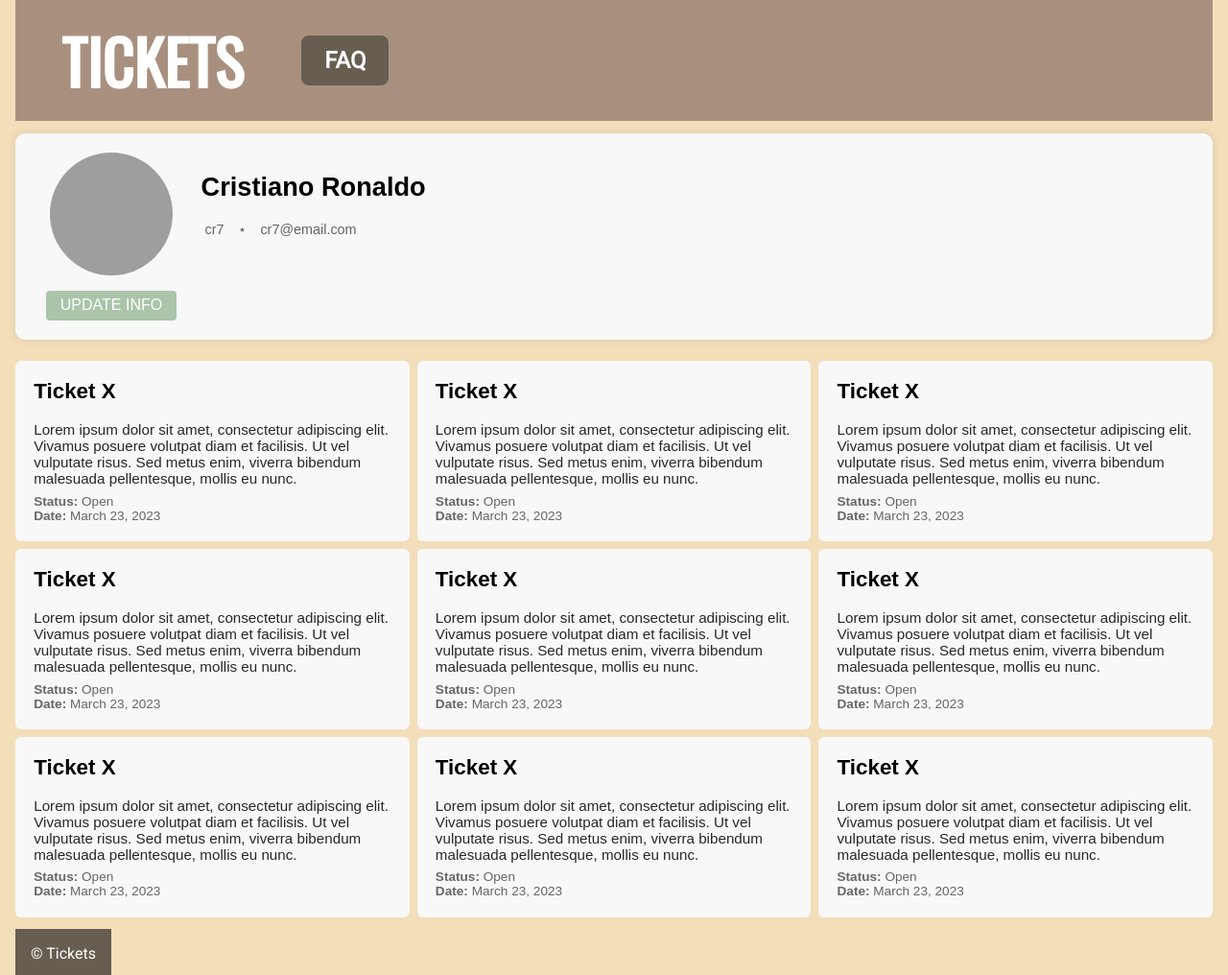
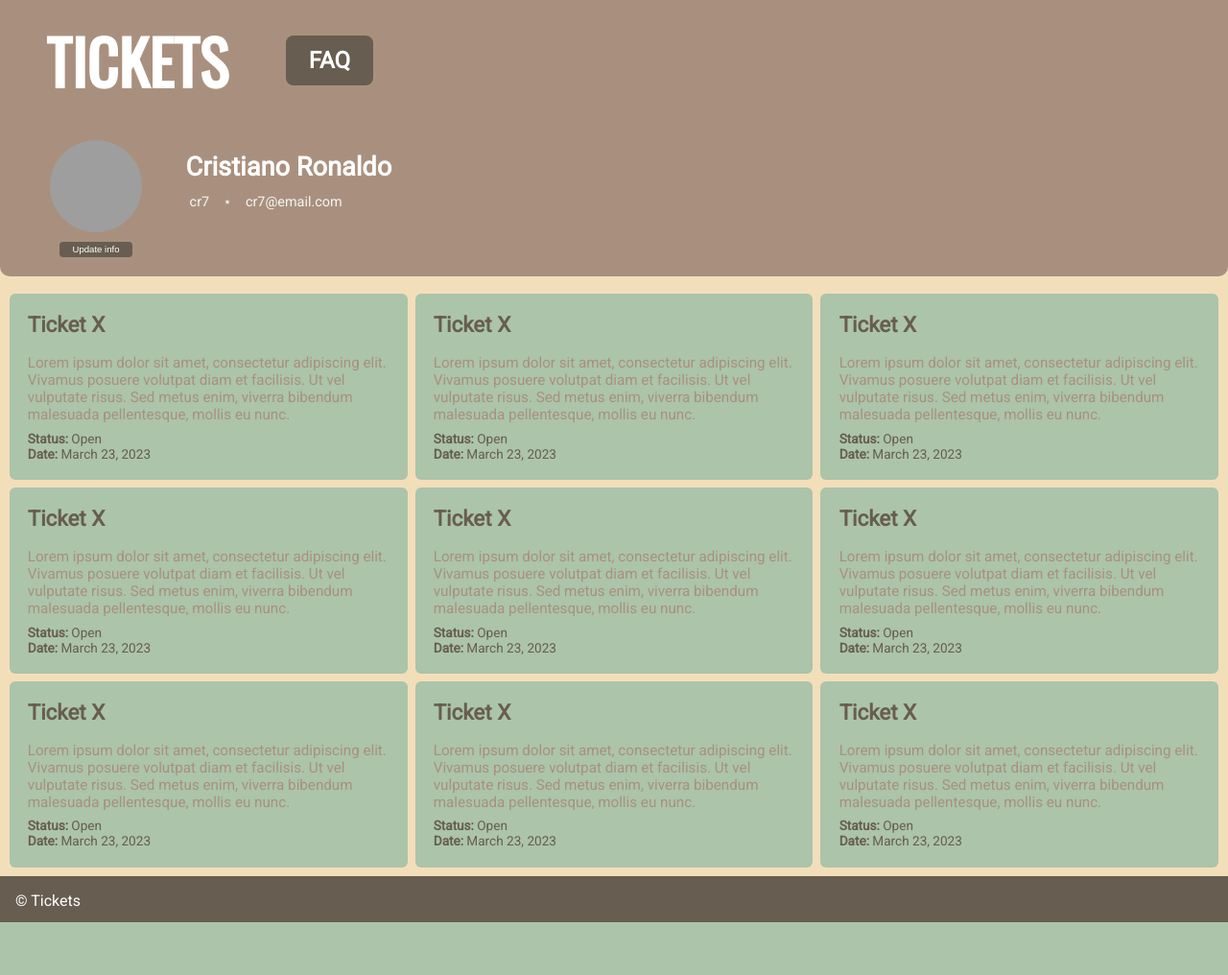
Before and after one commit to FEUP-LTW-2023/project-ltw13g03, a PHP site: page /pages/profile.php in a window 1280 px wide. Shown: the whole page at 96% size. After the commit the page ends 961 px from the top, so only its background shows below. Run offline with PHP 8.4, Linux system fonts and the light colour scheme; grey boxes are pictures that could not be loaded.

Commit message:
Fixed design caused by profile.css and improved some design

```diff
--- a/pages/faq.php
+++ b/pages/faq.php
@@ -4,9 +4,7 @@
 
 output_header();
 
-for ($i = 1; $i <= 5; $i++) {
-    output_question();
-}
+output_questions();
 
 output_footer();
 ?>
--- /dev/null
+++ b/style/faq.css
@@ -0,0 +1,24 @@
+#questions {
+    grid-area: 2 / 1 / span 1 / span 2;
+}
+
+.question {
+    background-color: #675D50 ;
+    color: white;
+    border-radius: 0.5em;
+
+    margin: 1em;
+    padding: 1em;
+}
+
+.question h3 {
+    font-size: 3em;
+
+    margin: 0;
+    padding: 0;
+}
+
+.question p {
+    font-size: 1.2em;
+    line-height: 1.5em;
+}
--- a/style/forms.css
+++ b/style/forms.css
@@ -5,6 +5,7 @@
 }
 
 section#login, section#register {
+    grid-area: 2 / 1 / span 1 / span 2;
     background-color: var(--box-color);
     border-radius: 1em;
     padding: 1em;
--- a/style/profile.css
+++ b/style/profile.css
@@ -1,16 +1,8 @@
-body {
-    font-family: 'Arial', sans-serif;
-    display: grid;
-    row-gap: .8em;
-    margin: 0 1em;
-    padding: 0;
+:root {
+    --box-color: #ABC4AA;
+    --text-color: #675D50;
+    --text-color-2: #A9907E;
 }
-
-
-header {
-    grid-area: 1 / 1 / span 1 / span 2;
-}
-
 
 /* Profile */
 
@@ -18,18 +10,18 @@
     grid-area: 2 / 1 / span 1 / span 2;
     display: grid;
     grid-template-columns: 10em auto;
+    margin-bottom: .5em;
 
-    background-color: #f8f8f8;
+    background-color: #A9907E;
     padding: 20px;
-    border-radius: 10px;
-    box-shadow: 0 0 10px rgba(0, 0, 0, 0.1);
+    border-radius: 0 0 10px 10px;
 }
 
 .userprofile img {
     grid-area: 1 / 1 / span 2 / span 1;
 
-    width: 8em;
-    height: 8em;
+    width: 6em;
+    height: 6em;
     border-radius: 50%;
     margin: 0 auto;
 }
@@ -39,6 +31,7 @@
 
     margin: auto .5em;
     font-size: 1.7rem;
+    color: white;
 }
 
 .userprofile ul {
@@ -48,7 +41,7 @@
     padding: 0;
     list-style-type: none;
     display: flex;
-    color: rgb(100, 100, 100);
+    color: whitesmoke;
 }
 
 .userprofile li {
@@ -60,26 +53,21 @@
     margin: 0 1em;
 }
 
-button {
+.userprofile button {
     grid-area: 3 / 1;
     margin-top: 1.2em;
-    width: 8.5em;
+    width: 8em;
     margin: 1em auto 0 auto;
-    padding: .4em .8em;
+    padding: .3em .4em;
 
-    font-size: 1rem;
-    text-transform: uppercase;
+    font-size: .6rem;
     border-radius: 4px;
     border: none;
 
-    background-color: #ABC4AA;
+    background-color: var(--text-color);
     color: white;
     transition: background-color 0.2s ease-in-out;
     cursor: pointer;
-}
-
-button:hover {
-    background-color: #8d816f;
 }
 
 
@@ -87,7 +75,7 @@
 
 section#tickets {
     margin-top: .6em;
-
+    margin: .6em;
     grid-area: 3 / 1 / span 1 / span 2;
     display: grid;
     grid-template-columns: repeat(auto-fit, minmax(21em, 1fr));
@@ -95,24 +83,26 @@
 }
 
 .ticketpreview {
-    background-color: #f8f8f8;
+    background-color: var(--box-color);
     border-radius: 6px;
     padding: 1.2em;
 }
 
 .ticketpreview h3 {
     margin: 0;
+    color: var(--text-color);
     font-size: 1.4rem;
     margin-bottom: .8em;
 }
 
 .ticketpreview p {
     margin: 0;
+    color: var(--text-color-2);
     font-size: .95rem;
 }
 
 .ticketpreview p:nth-child(2) {
-    color: #282828;
+    color: var(--text-color-2);
     margin-bottom: .5em;
 }
 
@@ -128,5 +118,5 @@
 
 .ticketpreview p:nth-child(3), .ticketpreview p:nth-child(4) {
     font-size: .85rem;
-    color: #666;
+    color: var(--text-color)
 }
--- a/style/style.css
+++ b/style/style.css
@@ -1,12 +1,16 @@
 @import url('https://fonts.googleapis.com/css2?family=Oswald&family=Roboto&display=swap');
 
 body {
+    display: grid;
+
     background-color: #F3DEBA;
     margin: auto;
     font-family: Roboto, sans-serif;
 }
 
 header {
+    grid-area: 1 / 1 / span 1 / span 2;
+
     background-color: #A9907E;
     padding: 1em;
 }
@@ -38,32 +42,11 @@
     margin: 0 1em;
 }
 
-/* faq */
-
-.question {
-    background-color: #675D50 ;
-    color: white;
-    border-radius: 0.5em;
-
-    margin: 1em;
-    padding: 1em;
-}
-
-.question h3 {
-    font-size: 3em;
-
-    margin: 0;
-    padding: 0;
-}
-
-.question p {
-    font-size: 1.2em;
-    line-height: 1.5em;
-}
 
 /* footer */
 
 body > footer {
+    grid-area: 4 / 1 / span 1 / span 2;
     background-color: #675D50;
     color: white;
 
--- a/templates/common.php
+++ b/templates/common.php
@@ -8,6 +8,7 @@
             <meta name="viewport" content="width=device-width, initial-scale=1.0">
             <link href="../style/style.css" rel="stylesheet">
             <link href="../style/profile.css" rel="stylesheet">
+            <link href="../style/faq.css" rel="stylesheet">
             <link href="../style/forms.css" rel="stylesheet">
         </head>
         <body>
```
Also changed, not shown: templates/question.php (+8 -0 lines).
